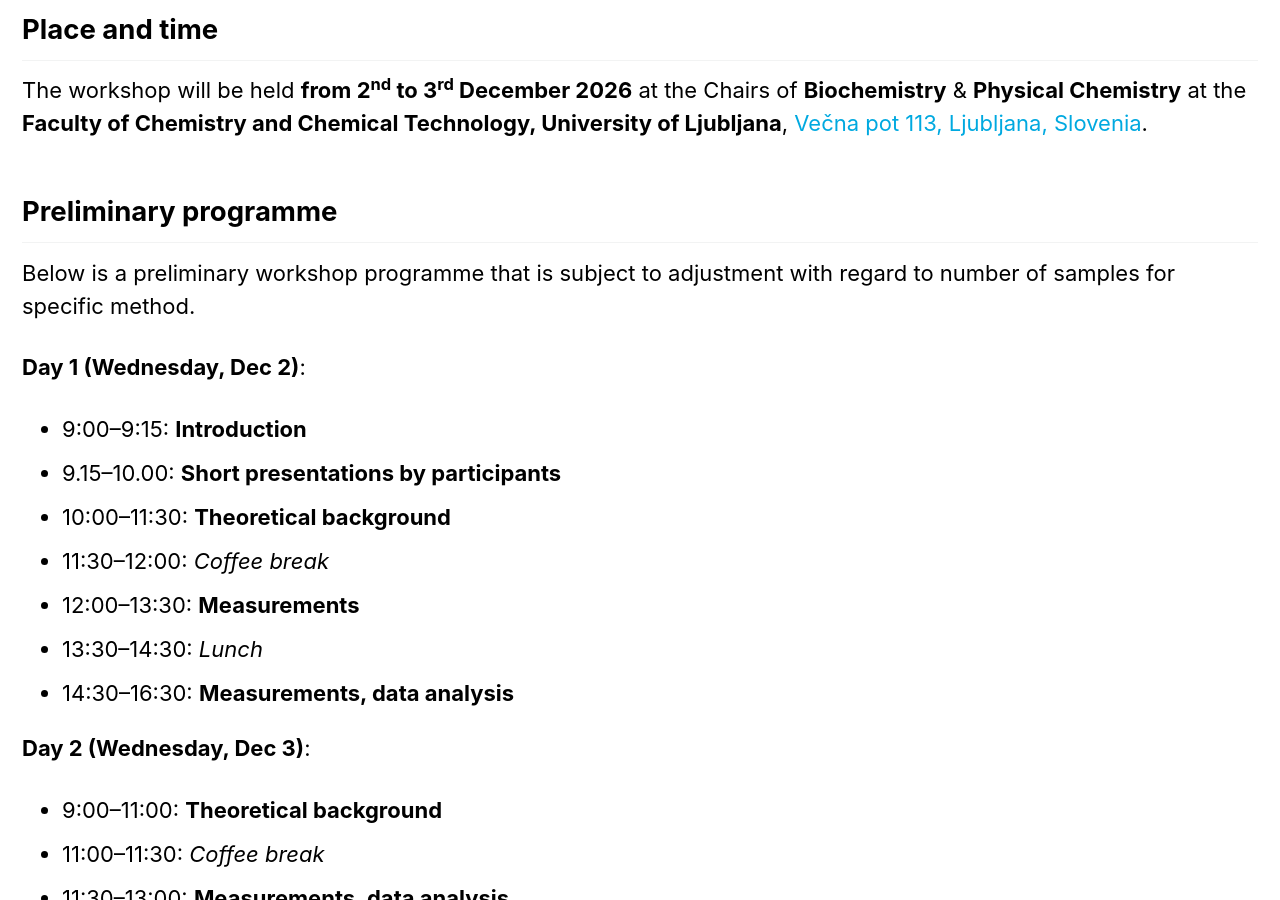
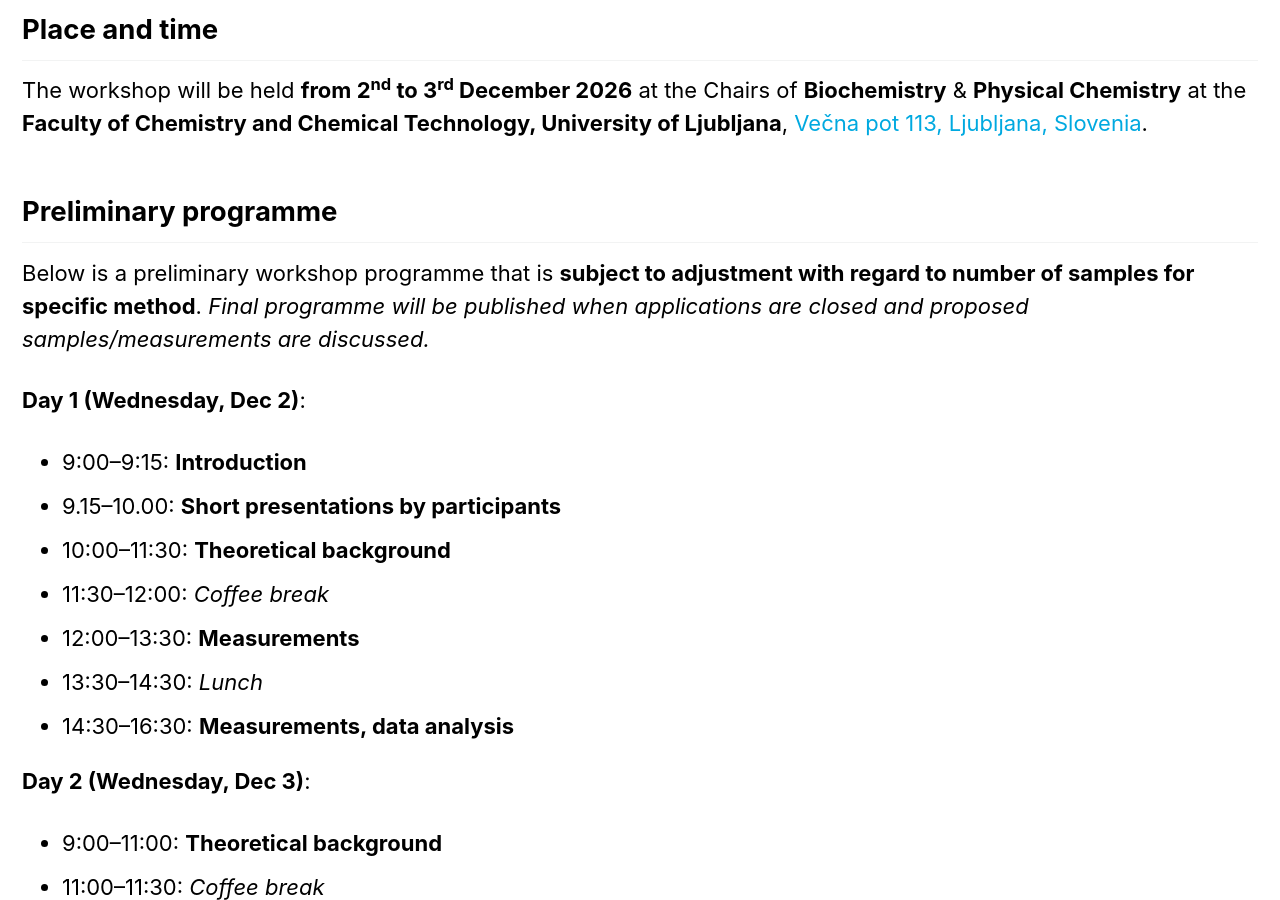
Before and after one commit to InstructSI/instructsi.github.io, a Jekyll site: the page built from _pages/bioproc2026.md, in a window 1280 px wide and 900 px high, scrolled down 1745 px. Built offline with Jekyll 4.4.1, drawn with Linux system fonts in a browser that asks for light colours; cached includes are drawn as plain includes.

Commit message:
Added note on Bmasb2026 programme finalization

```diff
--- a/_pages/bioproc2026.md
+++ b/_pages/bioproc2026.md
@@ -56,7 +56,7 @@
 
 ## Preliminary programme
 
-Below is a preliminary workshop programme that is subject to adjustment with regard to number of samples for specific method.
+Below is a preliminary workshop programme that is **subject to adjustment with regard to number of samples for specific method**. *Final programme will be published when applications are closed and proposed samples/measurements are discussed.*
 
 **Day 1 (Wednesday, Dec 2)**:
 - 9:00–9:15: **Introduction**
```
